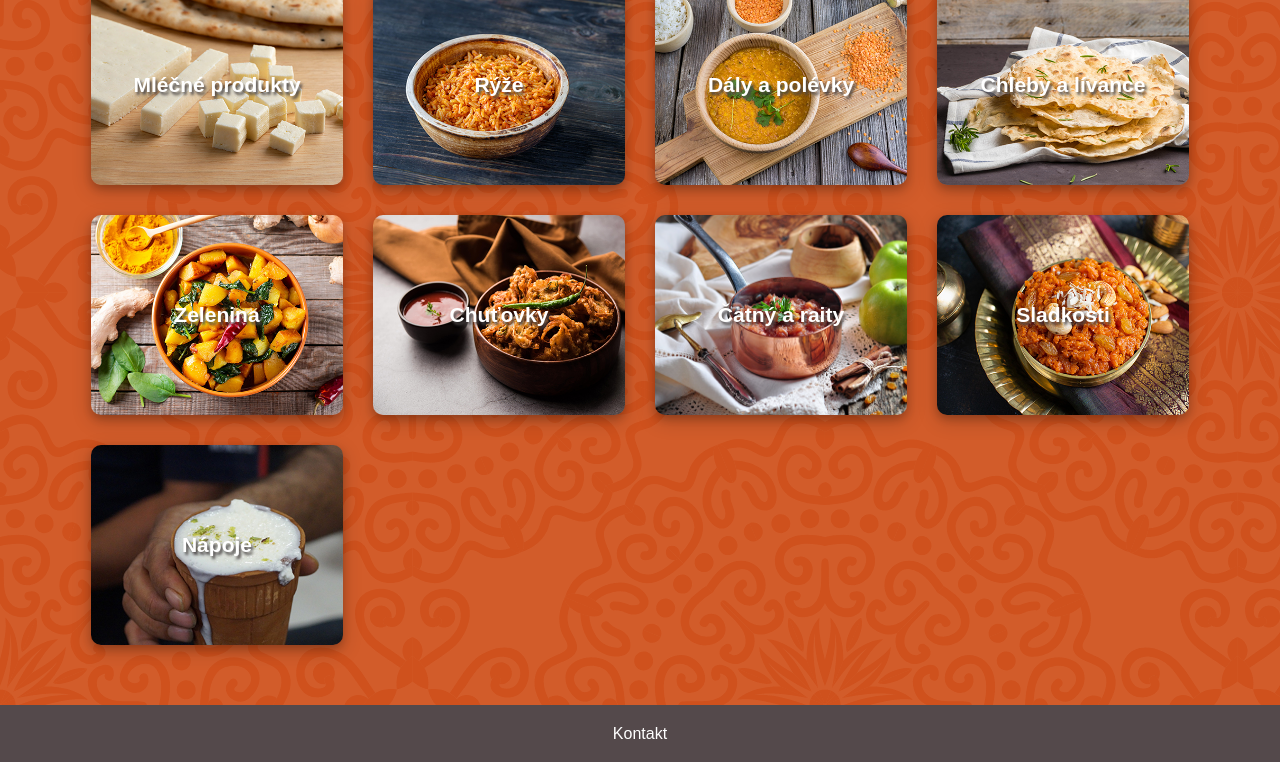
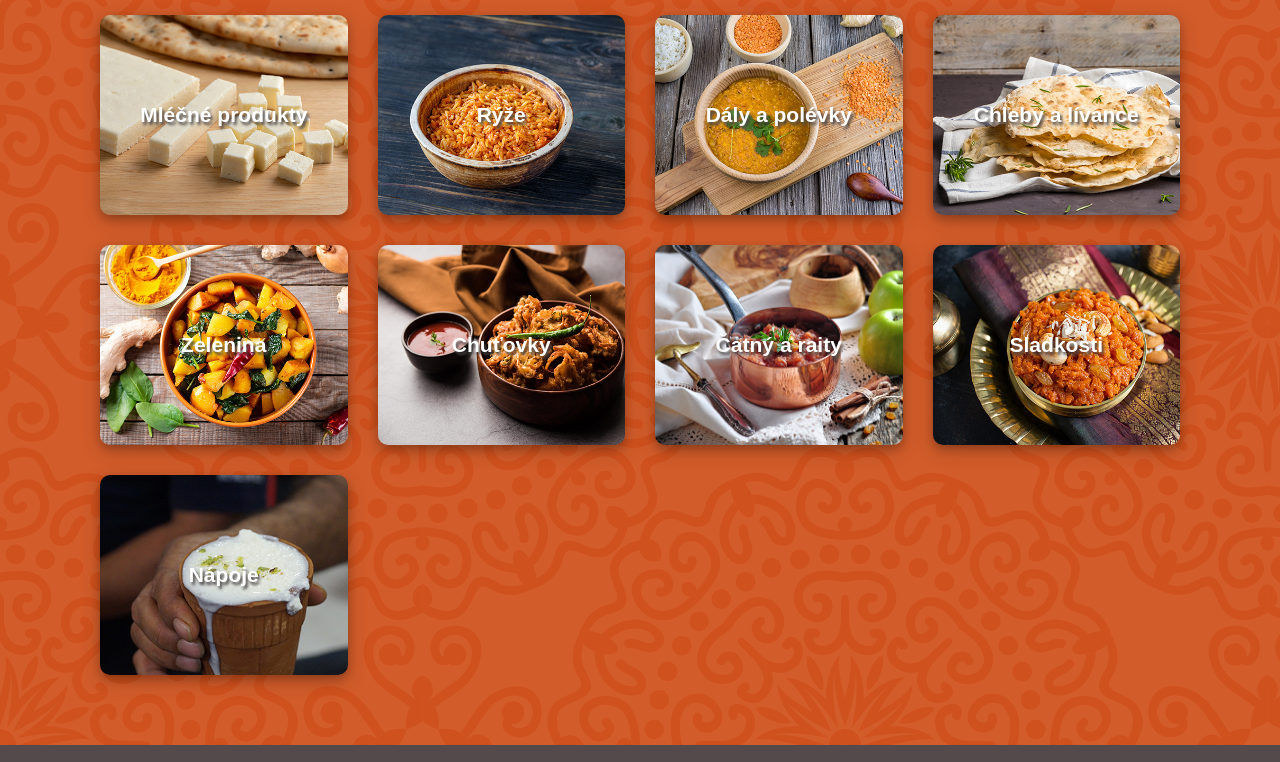
Before and after one commit to Klatnik/zaverecny-projekt, an Eleventy site: page index.html in a window 1280 px wide. Shown: the part 759-1521 px from the top of the page. Built offline with nearby package versions, Linux system fonts and the light colour scheme; Eleventy itself is replaced by a stand-in of ours; files that its build step writes are made by us from their sources; a web font is replaced by a local one.

Commit message:
Změna v padding - section

```diff
--- a/scss/style.scss
+++ b/scss/style.scss
@@ -143,13 +143,9 @@
 }
 
 section {
-    padding: 30px;
+    padding: 40px;
     margin: 0 auto;
 }
-
-// .recipes, .spices {
-//     padding: 30px;
-// }
 
 .recipes {
     background-image: url(/images/background.svg);
```
Also changed, not shown: css/style.css, 1 other file.
